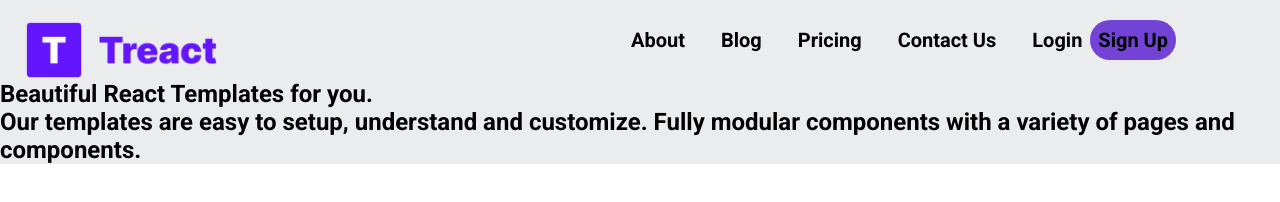
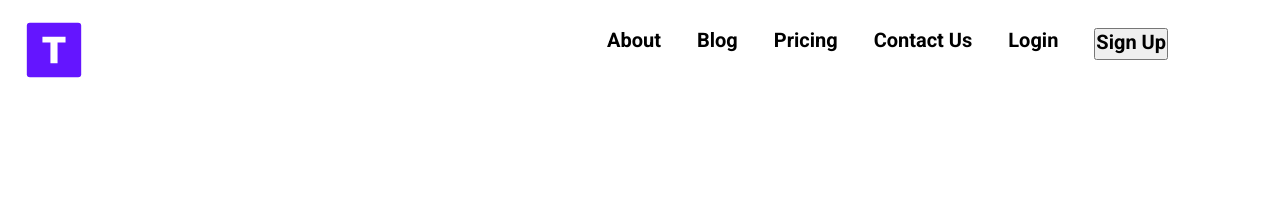
Before and after one commit to Alasalimd/Final-project-html-css, a plain HTML site: page index.html in a window 1280 px wide. Drawn offline with Linux system fonts and the light colour scheme.

Commit message:
initialise git repository

```diff
--- a/index.html
+++ b/index.html
@@ -9,10 +9,10 @@
   </head>
 
   <body>
-    <section id="landing">
+    <section>
       <nav>
         <div class="nav__container">
-    <img src="./ASSETS/logo-full.png" alt="">
+    <img src="./ASSETS/logo.2c489fc453a1783cbadacf914efa3df6.svg" alt="">
     <ul class="nav__link--list">
       <li></li>
       <li><a href="#" class="nav__link">About</a></li>
@@ -20,17 +20,13 @@
       <li><a href="#" class="nav__link">Pricing</a></li>
       <li><a href="#" class="nav__link">Contact Us</a></li>
       <li><a href="#" class="nav__link">Login</a></li>
-      <li><a href="#" class="nav__link nav__link--primary">Sign Up</a></li>
-    </li>
+      <li><a href="#" class="nav__link"><button>Sign Up</button></a></li>
         </ul>
+      </div>
       </nav>
-      <div>
-        <div class="about-the__page row">
-          <div class="about-the__page info--container"></div>
-          <h1>Beautiful React Templates for you.</h1>
-          <h2>Our templates are easy to setup, understand and customize. Fully modular components with a variety of pages and components.</h2>
-       </div>
-      </div>
+      <header>
+
+      </header>
     </section>
   </body>
 </html>
--- a/style.css
+++ b/style.css
@@ -10,6 +10,11 @@ nav {
 height: 80px;
 display: flex;
 padding-top: 20px;
+}
+
+.logo {
+  size-adjust: 200px;
+  justify-content: center;
 }
 
 .nav__container {
```
